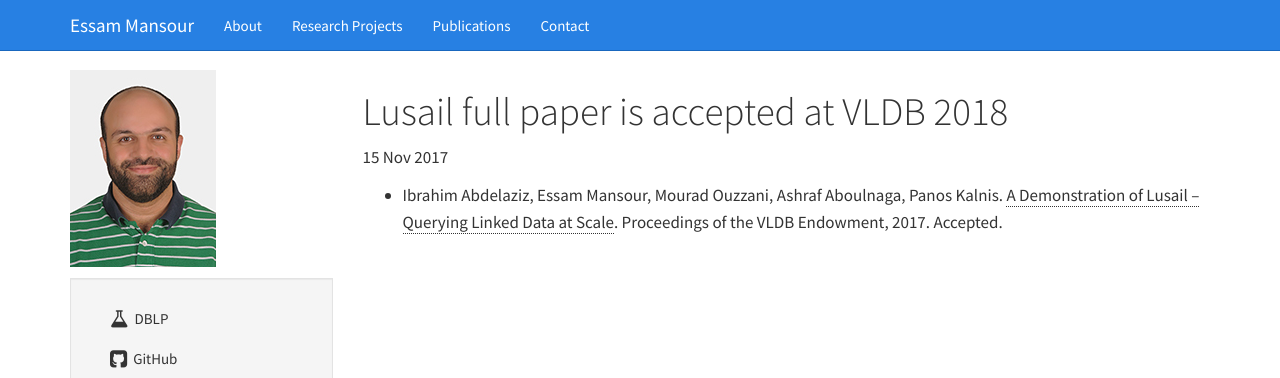
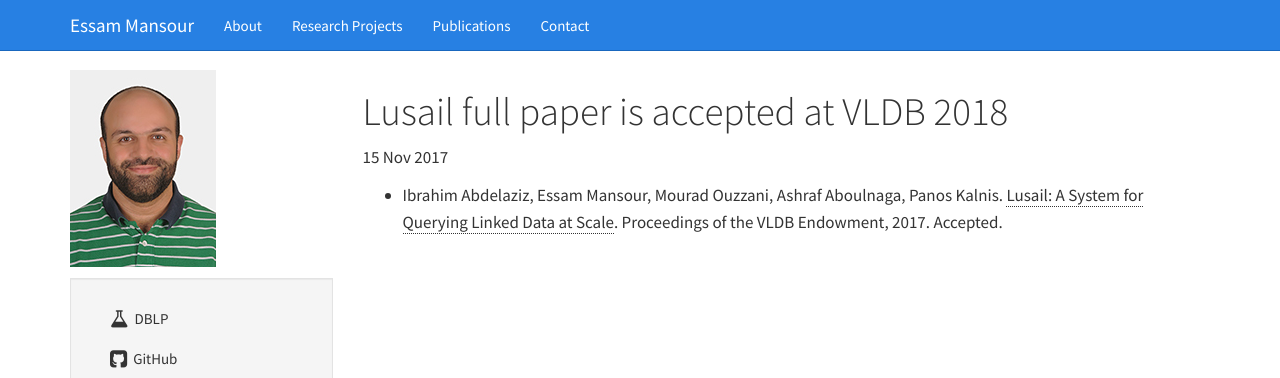
Before and after one commit to mansoure/mansoure.github.io, a Jekyll site: the page built from _posts/2017-11-15-pvldb-lusail-post.md, in a window 1280 px wide and 934 px high. Shown: the top 378 px of the window. Built offline with Jekyll 4.4.1, drawn with Linux system fonts in a browser that asks for light colours; comment, search, counter and statistics services are not loaded.

Commit message:
Lusail full paper

```diff
--- a/_posts/2017-11-15-pvldb-lusail-post.md
+++ b/_posts/2017-11-15-pvldb-lusail-post.md
@@ -4,4 +4,4 @@ title: "Lusail full paper is accepted at VLDB 2018"
 date: 2017-11-15
 ---
 
-- Ibrahim Abdelaziz, Essam Mansour, Mourad Ouzzani, Ashraf Aboulnaga, Panos Kalnis. [A Demonstration of Lusail – Querying Linked Data at Scale](). Proceedings of the VLDB Endowment, 2017. Accepted.
+- Ibrahim Abdelaziz, Essam Mansour, Mourad Ouzzani, Ashraf Aboulnaga, Panos Kalnis. [Lusail: A System for Querying Linked Data at Scale](). Proceedings of the VLDB Endowment, 2017. Accepted.
```
